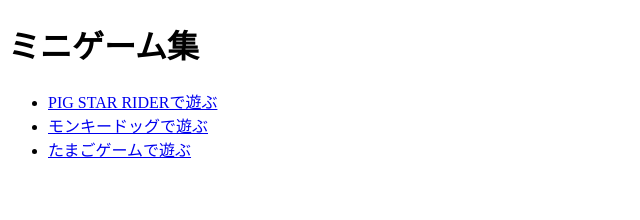
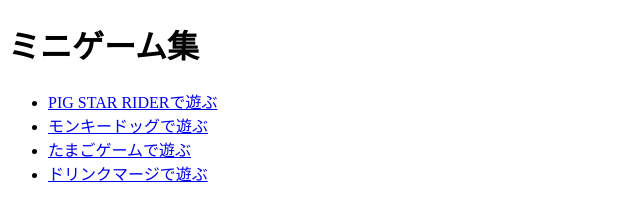
Before and after one commit to rossy-o33/game, a plain HTML site: page index.html in a window 1280 px wide. Shown: the whole page, without its empty margins (0-640 px from the left). Drawn offline with Linux system fonts and the light colour scheme.

Commit message:
Update index.html

```diff
--- a/index.html
+++ b/index.html
@@ -10,6 +10,7 @@
     <li><a href="buta.html">PIG STAR RIDERで遊ぶ</a></li>
     <li><a href="monkey-dog.html">モンキードッグで遊ぶ</a></li>
     <li><a href="tamago.html">たまごゲームで遊ぶ</a></li>
+        <li><a href="glass.html">ドリンクマージで遊ぶ</a></li>
   </ul>
 </body>
 </html>
```
